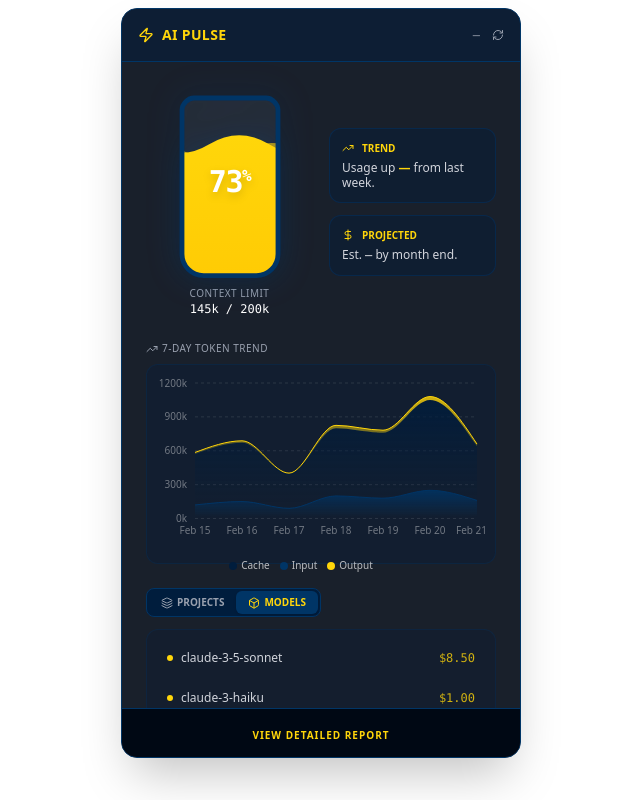
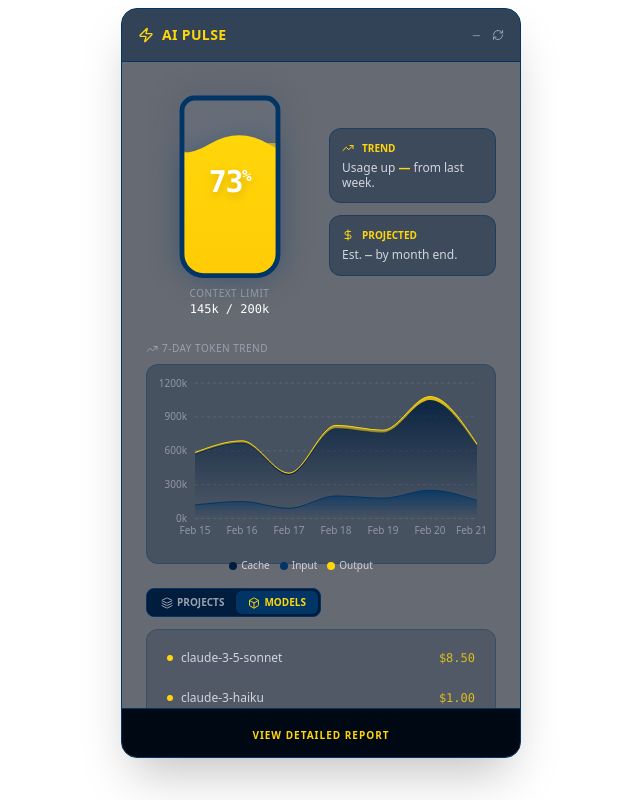
Before and after one commit to istealersn-dev/claude-code-usage, a React (Vite) app: page / in a window 1280 px wide. Shown: the whole page, without its empty margins (319-959 px from the left). Built offline with nearby package versions, Linux system fonts and the light colour scheme.

Commit message:
feat(ux): reduce panel overlay opacity to complement native vibrancy

```diff
--- a/src/components/Dashboard.tsx
+++ b/src/components/Dashboard.tsx
@@ -124,7 +124,7 @@ export function Dashboard() {
       animate={{ opacity: 1, y: 0, scale: 1 }}
       exit={{ opacity: 0, y: -20, scale: 0.95 }}
       transition={{ duration: 0.2 }}
-      className="relative w-[360px] sm:w-[400px] max-h-[calc(100vh-50px)] flex flex-col bg-[#000814]/90 backdrop-blur-xl border border-[#003566] rounded-2xl shadow-2xl overflow-hidden text-white font-sans"
+      className="relative w-[360px] sm:w-[400px] max-h-[calc(100vh-50px)] flex flex-col bg-[#000814]/60 border border-[#003566] rounded-2xl shadow-2xl overflow-hidden text-white font-sans"
       style={{ '--theme-color': providerData.themeColor } as React.CSSProperties}
     >
       {/* Header */}
```
